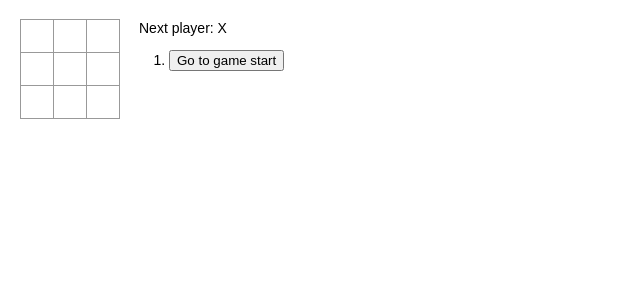
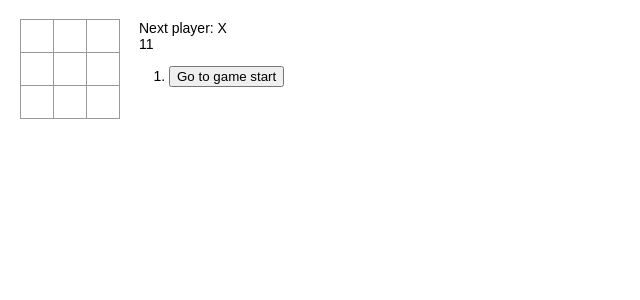
Before and after one commit to garchomp-game/tic-tac-toe-react-typescript, a React (Create React App) app: page / in a window 1280 px wide. Shown: the top 300 px of the page, without its empty margins (0-640 px from the left). Built offline with nearby package versions, Linux system fonts and the light colour scheme.

Commit message:
インターフェースコメント追加 課題（履歴内のそれぞれの着手の位置を (col, row) というフォーマットで表示する。）途中

```diff
--- a/src/App.tsx
+++ b/src/App.tsx
@@ -11,37 +11,43 @@ class App extends React.Component<AppProps, AppState> {
 				squares: Array(9).fill(null)
 			}],
 			xIsNext: true,
-			stepNumber: 0
+			stepNumber: 0,
+			launch: null
 		}
 	}
     handleClick(i: number): void {
 		const history: Array<HistoryInterface> = this.state.history.slice(
 			0,
 			this.state.stepNumber + 1)
-		const current: HistoryInterface = history[history.length - 1];
-		const squares: Array<string | null> = current.squares.slice();
+		const current: HistoryInterface = history[history.length - 1]
+		const squares: Array<string | null> = current.squares.slice()
 		if (calculateWinner(squares) || squares[i]) {
-		  return;
+		  return
 		}
-		squares[i] = this.state.xIsNext ? 'X' : 'O';
+		squares[i] = this.state.xIsNext ? 'X' : 'O'
 		this.setState({
 		  history: history.concat([{
 			squares
 		  }]),
 		  stepNumber: history.length,
 		  xIsNext: !this.state.xIsNext,
-		});
+		  launch: i
+		})
 	}
 	jumpTo(step: number) {
 		this.setState({
 			stepNumber: step,
-			xIsNext: (step % 2) === 0
+			xIsNext: (step % 2) === 0,
 		})
 	}
+	calcLaunch(launch: number | null): Array<number> {
+		// TODO: あとで実装する
+		return [1, 1]
+	}
 	render(): JSX.Element {
-		const history: Array<HistoryInterface> = this.state.history;
-		const current: HistoryInterface = history[this.state.stepNumber];
-		const winner: string | null = calculateWinner(current.squares);
+		const history: Array<HistoryInterface> = this.state.history
+		const current: HistoryInterface = history[this.state.stepNumber]
+		const winner: string | null = calculateWinner(current.squares)
 
 		const moves: Array<JSX.Element> = history.map((step: HistoryInterface, move: number) => {
 			const desc = move ?
@@ -56,12 +62,14 @@ class App extends React.Component<AppProps, AppState> {
 			)
 		})
 
-		let status;
+		let status: string
 		if (winner) {
-		  status = 'Winner: ' + winner;
+		  status = 'Winner: ' + winner
 		} else {
-		  status = 'Next player: ' + (this.state.xIsNext ? 'X' : 'O');
+		  status = 'Next player: ' + (this.state.xIsNext ? 'X' : 'O')
 		}
+		let launch: Array<number>
+		launch = this.calcLaunch(this.state.launch)
 		return (
 			<div className="game">
 				<div className="game-board">
@@ -72,6 +80,7 @@ class App extends React.Component<AppProps, AppState> {
 				</div>
 				<div className="game-info">
                		<div>{status}</div>
+					<div>{launch}</div>
 					<ol>{moves}</ol>
 				</div>
 			</div>
--- a/src/Square.tsx
+++ b/src/Square.tsx
@@ -1,9 +1,5 @@
 import React from 'react'
 
-interface SquareProps {
-    value: string | null
-    onClick(): void
-}
 const Square: React.FC<SquareProps> = (props): JSX.Element => (
     <button className="square" onClick={props.onClick}>
         {props.value}
```
Also changed, not shown: src/global.d.ts (+26 -1 lines), 1 other file (tests, documents, lock files or other folders).
